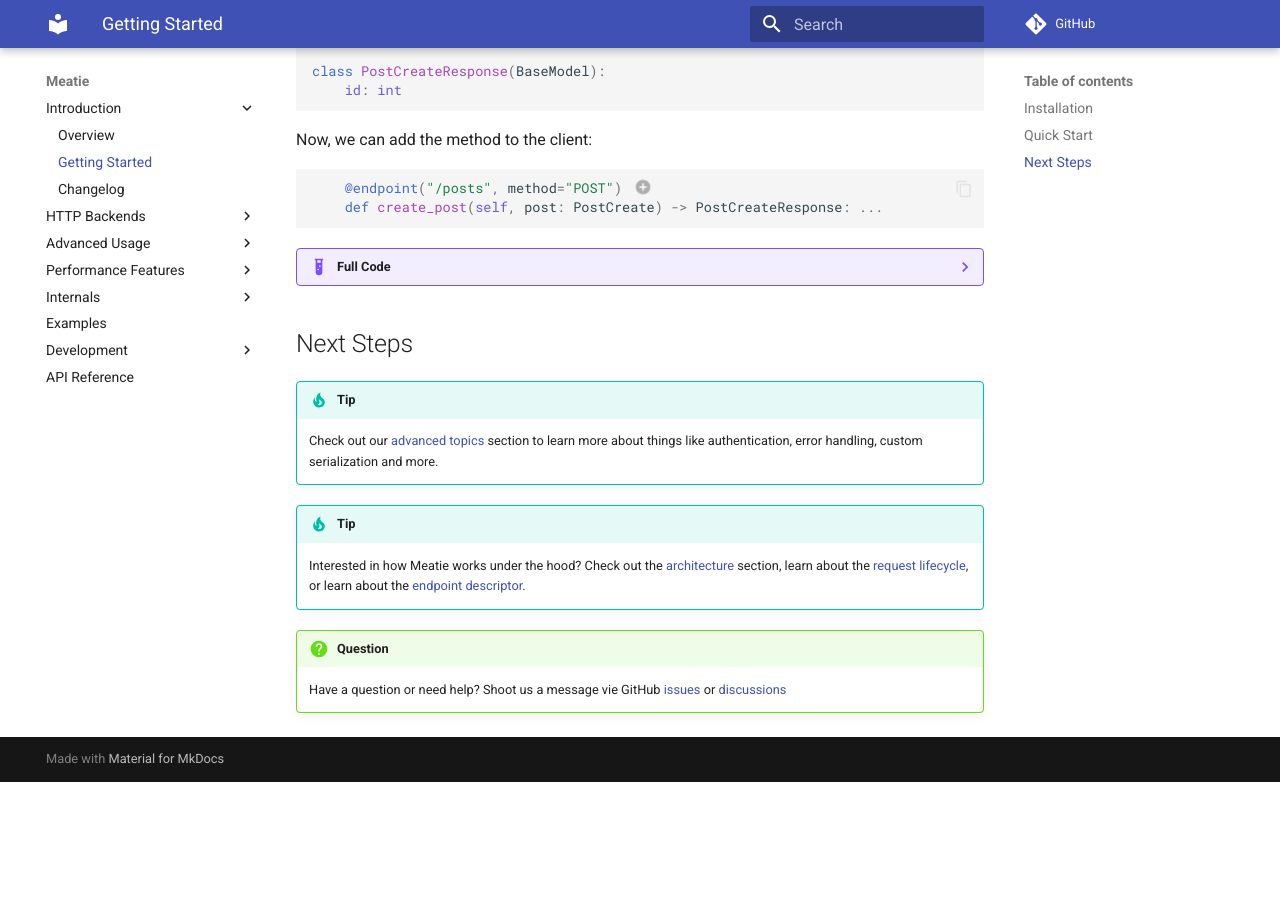
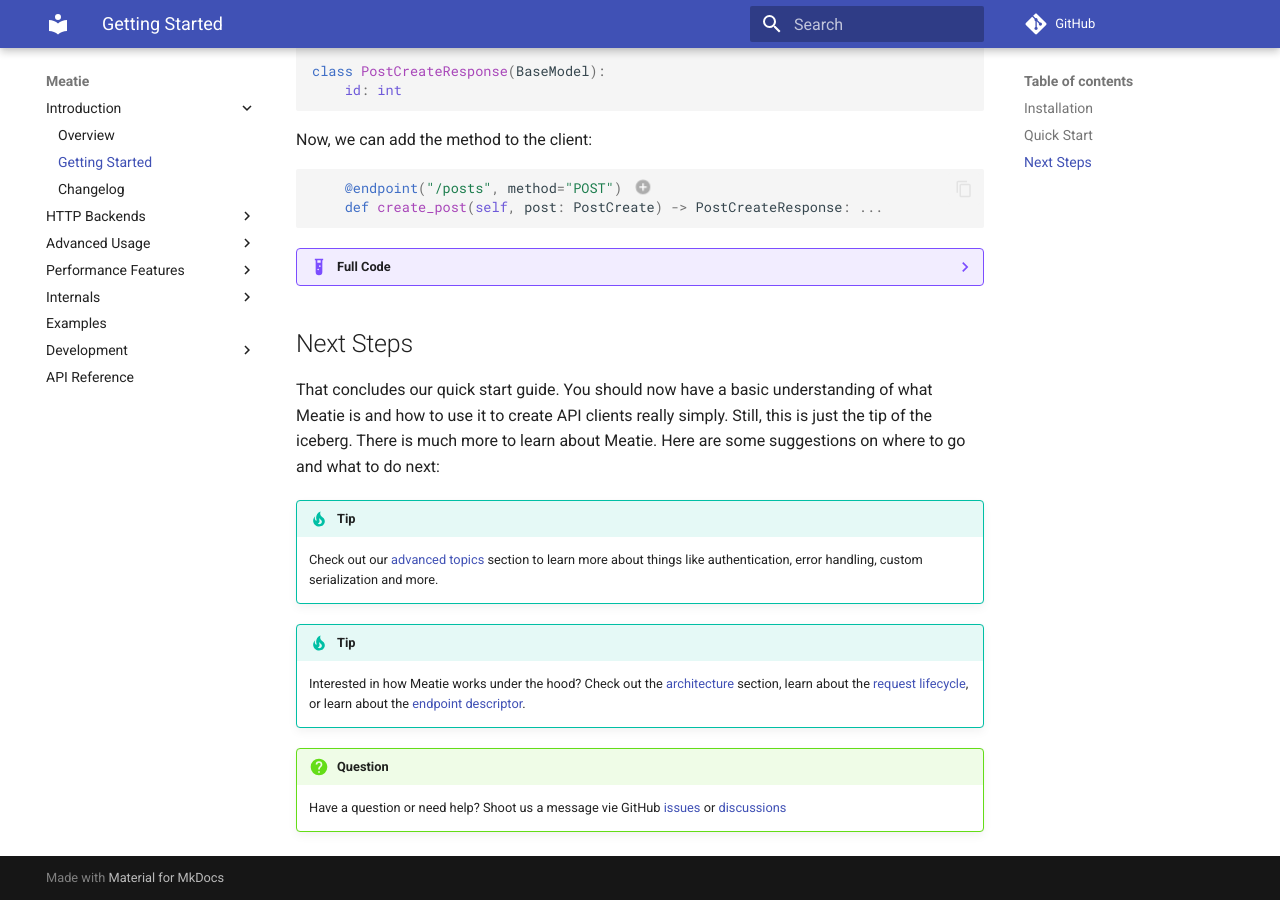
Before and after one commit to pmateusz/meatie, an MkDocs documentation site: the page built from docs/getting_started.md, in a window 1280 px wide and 900 px high, scrolled down 2111 px. Built offline with MkDocs 1.6.1 and Material for MkDocs 9.7.7, drawn with Linux system fonts in a browser that asks for light colours; comment, search, counter and statistics services are not loaded; before the commit the page ends 2893 px from its top, so only the background shows below that.

Commit message:
:memo: Work on the getting started guide

````diff
--- a/docs/getting_started.md
+++ b/docs/getting_started.md
@@ -128,7 +128,7 @@
    You can specify it using the `method` parameter.
 
 ??? example "Full Code"
-    ```python
+    ```python linenums="1"
     import httpx
     from meatie import endpoint
     from meatie_httpx import Client
@@ -175,6 +175,11 @@
 
 ## Next Steps
 
+That concludes our quick start guide. You should now have a basic understanding
+of what Meatie is and how to use it to create API clients really simply. Still,
+this is just the tip of the iceberg. There is much more to learn about Meatie.
+Here are some suggestions on where to go and what to do next:
+
 !!! tip
     Check out our [advanced topics](./advanced/overview.md) section to learn
     more about things like authentication, error handling, custom serialization
````
